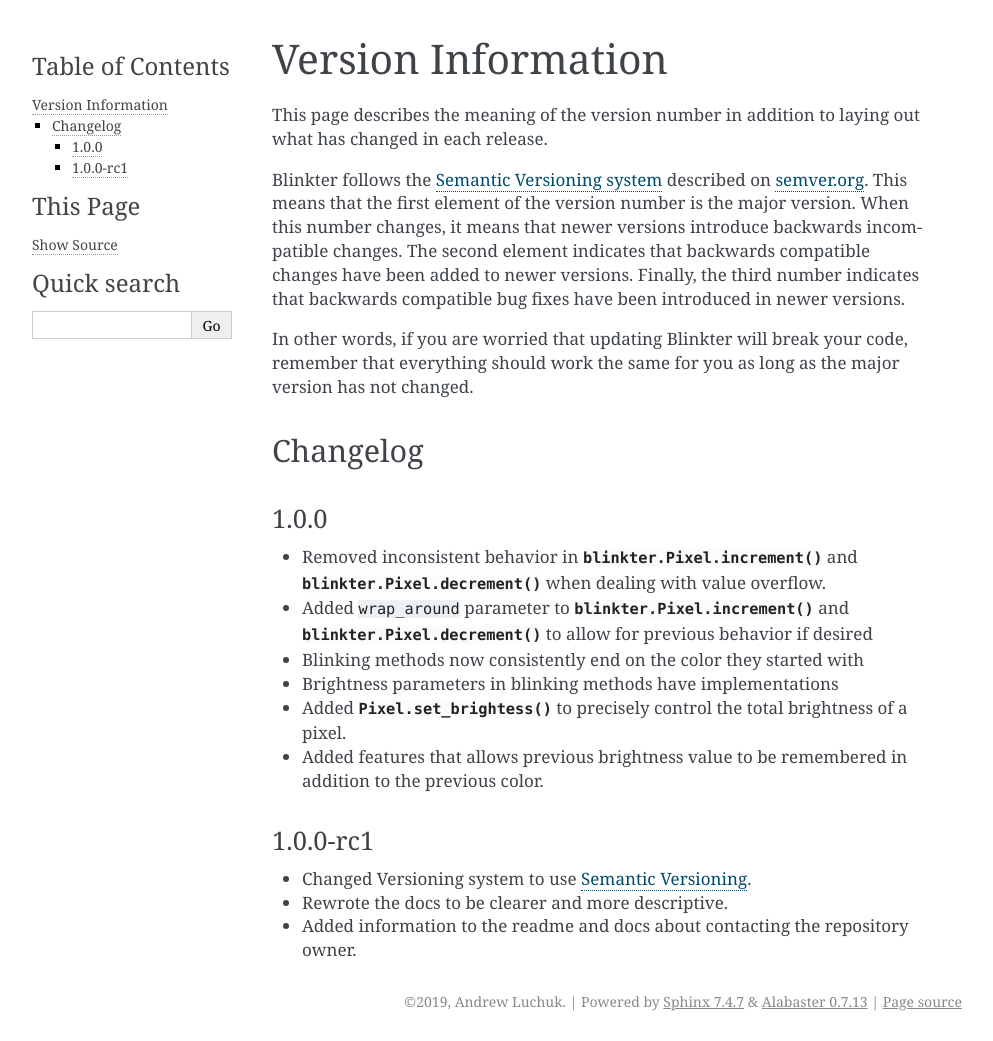
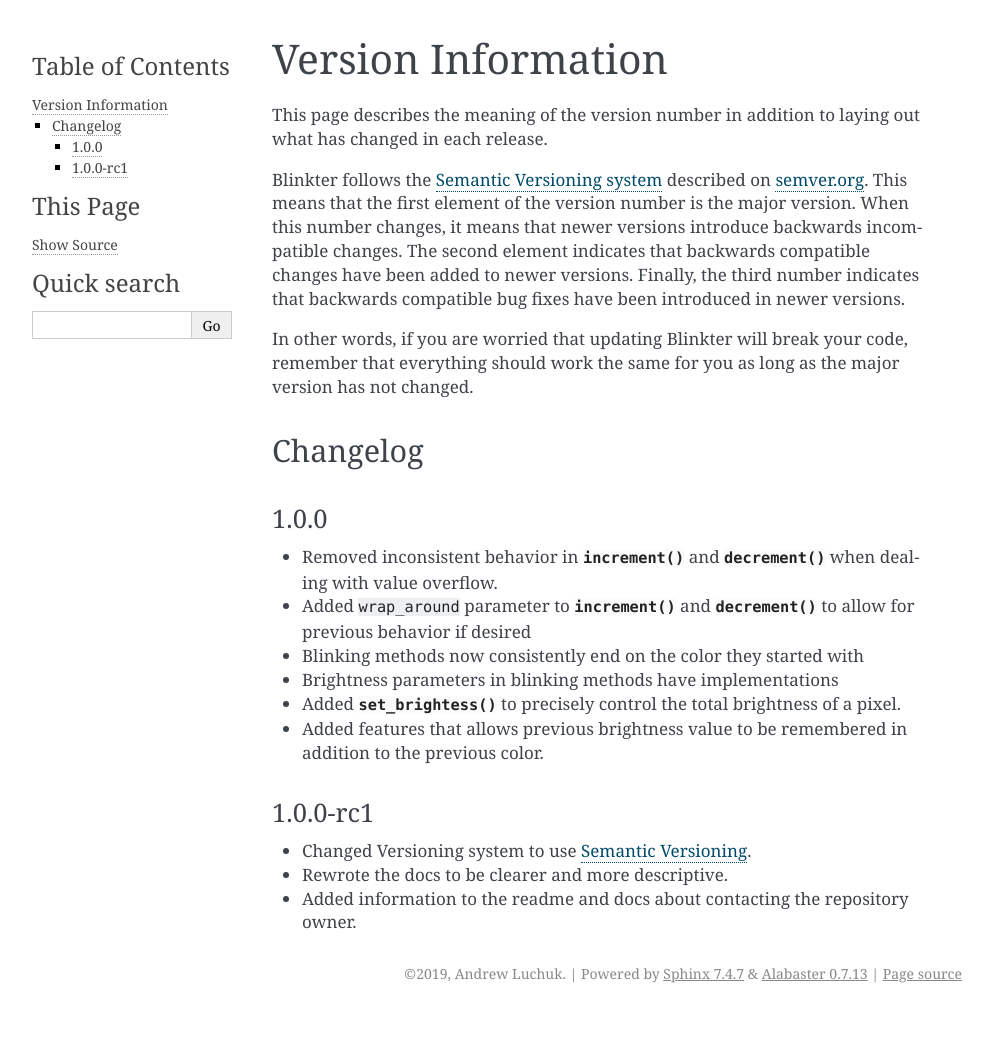
Before and after one commit to speratus/Blinkter, a Sphinx documentation site: the page built from docs/version.rst, in a window 1280 px wide. Shown: the whole page, without its empty margins (148-1141 px from the left). Built offline with Sphinx 7.4.7, drawn with Linux system fonts in a browser that asks for light colours; after the commit the page ends 1013 px from its top, so only the background shows below that; part of the change alters nothing that is shown.

Commit message:
makes quality of life changes to links in version.rst

```diff
--- a/docs/version.rst
+++ b/docs/version.rst
@@ -17,12 +17,12 @@ Changelog
 1.0.0
 ~~~~~~~~
 
-- Removed inconsistent behavior in :meth:`blinkter.Pixel.increment` and :meth:`blinkter.Pixel.decrement` when dealing with value overflow.
-- Added ``wrap_around`` parameter to :meth:`blinkter.Pixel.increment` and :meth:`blinkter.Pixel.decrement` to allow for previous behavior
+- Removed inconsistent behavior in :meth:`~blinkter.Pixel.increment` and :meth:`~blinkter.Pixel.decrement` when dealing with value overflow.
+- Added ``wrap_around`` parameter to :meth:`~blinkter.Pixel.increment` and :meth:`~blinkter.Pixel.decrement` to allow for previous behavior
   if desired
 - Blinking methods now consistently end on the color they started with
 - Brightness parameters in blinking methods have implementations
-- Added :meth:`Pixel.set_brightess` to precisely control the total brightness of a pixel.
+- Added :meth:`~blinkter.Pixel.set_brightess` to precisely control the total brightness of a pixel.
 - Added features that allows previous brightness value to be remembered in addition to the previous color.
 
 1.0.0-rc1
```
